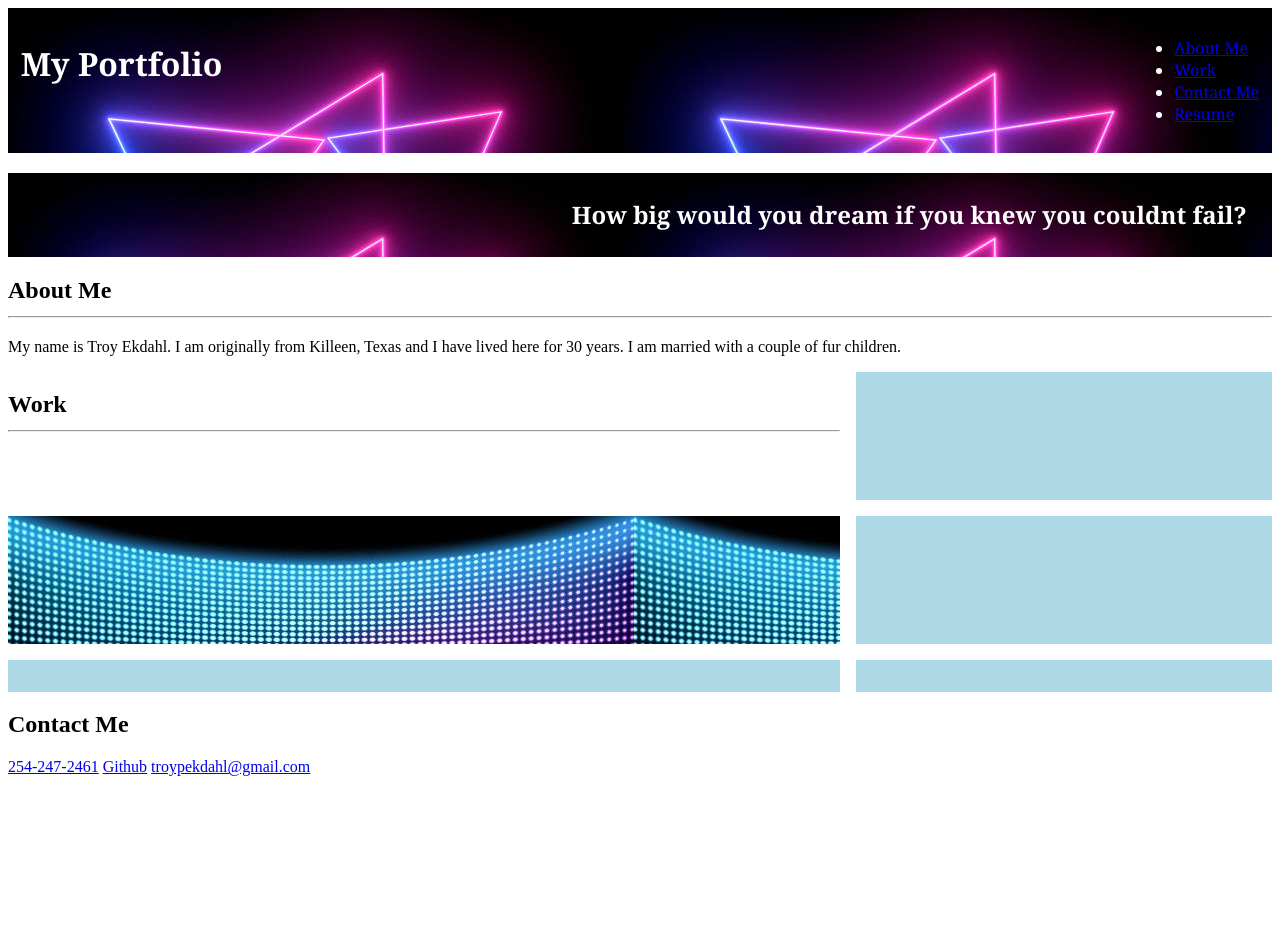
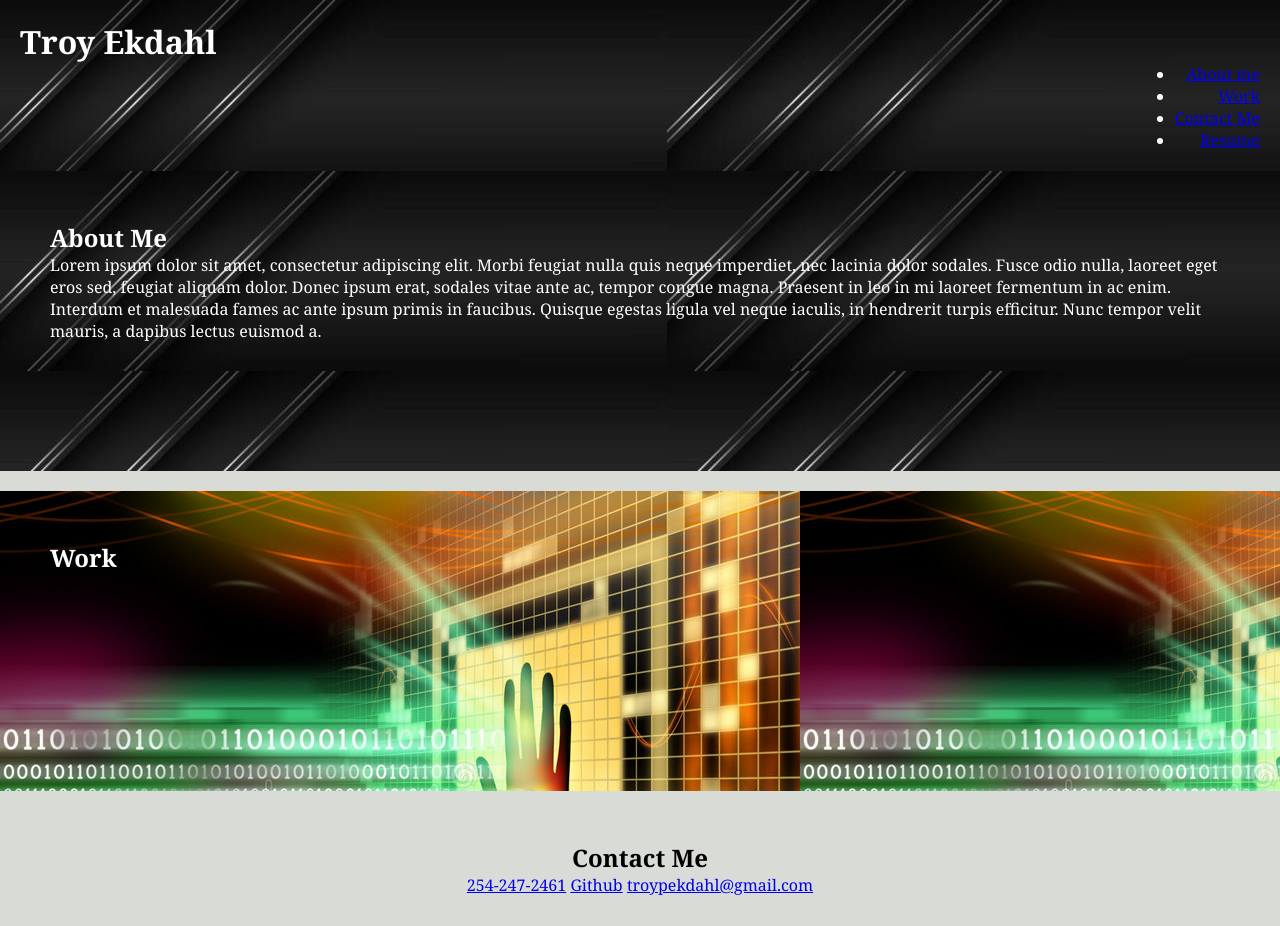
Before and after one commit to TEkdahl92/My-Portfolio, a plain HTML site: page index.html in a window 1280 px wide. Before the commit the page ends 800 px from the top, so only its background shows below. Drawn offline with Linux system fonts and the light colour scheme.

Commit message:
save changes

```diff
--- a/Assets/style.css
+++ b/Assets/style.css
@@ -1,107 +1,81 @@
+* {
+    box-sizing: border-box;
+    padding: 0;
+    margin: 0;
+}
+
+body {
+    background-color: #d9dcd6;
+}
+
+.nav {
+    display: flex;
+    text-align: right;
+    justify-content: right;
+}
+
 .header {
-    display: flex;
-    justify-content: space-between;
-    align-items: right;
-    padding: 1%;
-    background-color: darkblue;
-    color: #fff;
+    padding: 20px;
     font-family: Georgia, 'Times New Roman', Times, serif;
-    background-image: url(./istockphoto-1298834196-612x612.jpg);
+    background-image: url(./black.jpg);
+    color: #ffffff;
+}
 
+.nav ul {
+    color: #ffffff;
 }
-.nav ul {
-    display: flex;
-    justify-content: space-between;
-    min-width: 300px;
 
+.header h1 {
+    text-align: bottom;
+    display: block;
+}
+
+.float-right {
+    float: right;
+    margin-left: 25px;
+}
+
+.about-me {
+    margin-bottom: 20px;
+    padding: 50px;
+    height: 300px;
+    font-family: Georgia, 'Times New Roman', Times, serif;
+    background-image: url(./black.jpg);
+    color: #ffffff;
+}
+
+.work {
+    margin-bottom: 20px;
+    padding: 50px;
+    height: 300px;
+    font-family: Georgia, 'Times New Roman', Times, serif;
+    background-image: url(./software-protection-7982244.jpg);
+    color: #ffffff;
+    display: grid;
+}
+
+#box {
+    display: inline-block;
+    background-color: black;
+    justify-items: right;
+    flex-wrap: wrap;
 
 }
 
-.subtitle {
-display: flex;
-justify-content: flex-end;
-margin: 10;
-padding: 2%;
-color: #fff;
-font-family: Georgia, 'Times New Roman', Times, serif;
 
+
+.social-media-marketing {
+    margin-bottom: 20px;
+    padding: 50px;
+    height: 300px;
+    font-family: Georgia, 'Times New Roman', Times, serif;
+    background-color: #0072bb;
+    color: #ffffff;
 }
 
-.subtitle-background-image {
-background-image: url(./istockphoto-1298834196-612x612.jpg);
-
+.footer {
+    padding: 30px;
+    clear: both;
+    font-family: Georgia, 'Times New Roman', Times, serif;
+    text-align: center;
 }
-
-.about-me {
-flex-wrap: wrap;
-text-align: justify;
-text-overflow: clip;
-
-}
-
-.work {
-margin: 0;
-inline-size: 20vw;
-block-size: 40vh;
-display: grid;
-width: 100%;
-grid-template-columns: 2fr 1fr;
-grid-template-rows: repeat(2, 1fr);
-gap: 1em;
-
-}
-
-.surf-report  {
-    padding: 1em;
-    display: flex;
-    align-items: center;
-    justify-content: center;
-    background: lightblue;
-    font-family: sans-serif;
-    box-sizing: border-box;
-
-}
-
-.run-buddy {
-    padding: 1em;
-    display: flex;
-    align-items: center;
-    justify-content: center;
-    background: lightblue;
-    font-family: sans-serif;
-    box-sizing: border-box;
-
-}
-
-.pastel-puzzels {
-    padding: 1em;
-    display: flex;
-    align-items: center;
-    justify-content: center;
-    background: lightblue;
-    font-family: sans-serif;
-    box-sizing: border-box;
-
-}
-
-.calculator {
-    padding: 1em;
-    display: flex;
-    align-items: center;
-    justify-content: center;
-    background: lightblue;
-    font-family: sans-serif;
-    box-sizing: border-box;
-
-}
-
-.led-wall {
-    padding: 1em;
-    display: flex;
-    align-items: center;
-    justify-content: center;
-    background-image: url(./b147ccd7b58effc687d198bd677c1621.jpg);
-    font-family: sans-serif;
-    box-sizing: border-box;
-
-}
--- a/index.html
+++ b/index.html
@@ -1,67 +1,59 @@
 <!DOCTYPE html>
-<html lang="en">
-
+<html lang="en-us">
 
 <head>
-      <link rel="stylesheet" href="./Assets/style.css" />
-        <header class="header">
-    <h1>My Portfolio</h1>
-      <nav>
-         <ul>
-          <li><a href="About-Me">About Me</a></li>
-          <li><a href="Work">Work</a></li>
-          <li><a href="Contact-Me">Contact Me</a></li>
-          <li><a href="Resume">Resume</a></li>
-
-          </ul>
-
-
-        </nav>
-</header>
-
+    <meta charset="UTF-8" />
+    <link rel="stylesheet" href="./Assets/style.css">
+    <title>Troy Portfolio</title>
 </head>
 
 <body>
+    <header class="header">
+        <h1>Troy Ekdahl</h1>
+        <nav class="nav">
+            <ul>
+                <li>
+                    <a href="About Me">About me</a>
+                </li>
+                <li>
+                    <a href="Work">Work</a>
+                </li>
+                <li>
+                    <a href="Contact-Me">Contact Me</a>
+                </li>
+                <li>
+                  <a href="./Assets/Troy-Ekdahl-Resume (IT Support).PDF" target="_blank">Resume</a>
+                </li>
+            </ul>
+          </nav>
+    </header>
+    <div class="hero"></div>
+        <div class="about-me">
 
-<section class="subtitle-background-image">
-    <h1 class="subtitle">How big would you dream if you knew you couldnt fail?</h1>
+            <h2>About Me</h2>
+            <p>
+              Lorem ipsum dolor sit amet, consectetur adipiscing elit. Morbi feugiat nulla quis neque imperdiet,
+               nec lacinia dolor sodales. Fusce odio nulla, laoreet eget eros sed,
+                feugiat aliquam dolor. Donec ipsum erat, sodales vitae ante ac, tempor congue magna.
+                 Praesent in leo in mi laoreet fermentum in ac enim. Interdum et malesuada fames ac ante ipsum primis in faucibus.
+                  Quisque egestas ligula vel neque iaculis, in hendrerit turpis efficitur. Nunc tempor velit mauris, a dapibus lectus euismod a.
+            </p>
+        </div>
+        <div class="work">
 
-</section>
-      <section class="about-me">
-        <p><h1>About Me<hr></h1>My name is Troy Ekdahl. I am originally from Killeen, Texas and I have lived here for 30 years.
-            I am married with a couple of fur children.</p>
-        </section>
+            <h2>Work</h2>
 
-        <section class="work">
-            <h1>Work<hr></h1>
-            <div class="surf-report"></div>
-            <div class="led-wall"></div>
-            <div class="calculator"></div>
-            <div class="pastel-puzzels"></div>
-            <div class="run-buddy"></div>
+        </div>
 
-        </section>
-
-
-        </section>
-             <section class="contact-me">
-                <h1>Contact Me</h1>
-                <a href="tel:254-247-2461">254-247-2461</a>
-                <a href="https://github.com/TEkdahl92/My-Portfolio">Github</a>
-                <a href="mailto:troypekdahl@gmail.com">troypekdahl@gmail.com</a>
-
-
-
-
-             </section>
-
-
+    <footer class="footer">
+      <section id="contact-me">
+        <div class="title">
+          <h1>Contact Me</h1>
+        </div>
+          <a href="tel:254-247-2461">254-247-2461</a>
+          <a href="https://github.com/TEkdahl92/My-Portfolio">Github</a>
+          <a href="mailto:troypekdahl@gmail.com">troypekdahl@gmail.com</a>
+    </footer>
 </body>
 
-<footer>
-
-
-</footer>
-
-
 </html>
```
Also changed, not shown: Assets/b147ccd7b58effc687d198bd677c1621.jpg (deleted), Assets/black.jpg (added), Assets/istockphoto-1298834196-612x612.jpg (deleted), Assets/software-protection-7982244.jpg (added), 1 other file.
